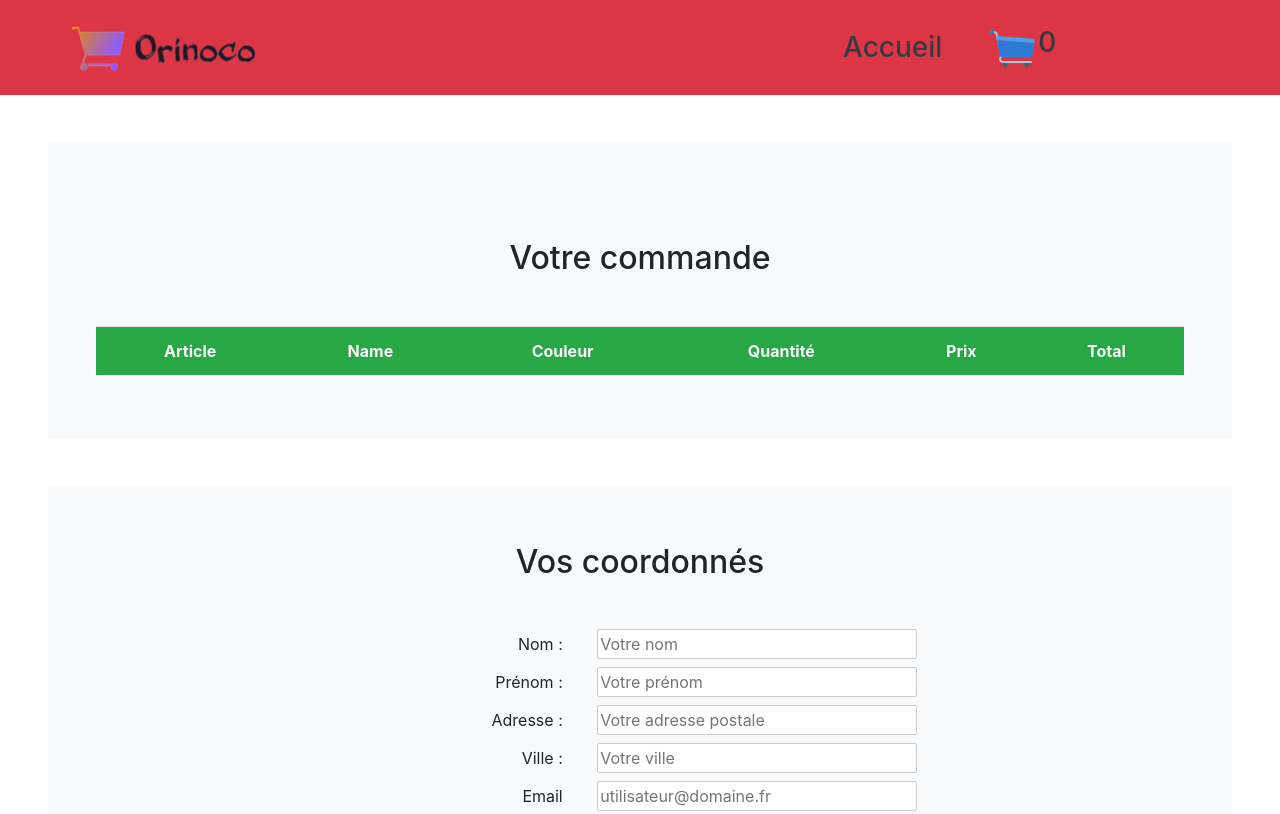
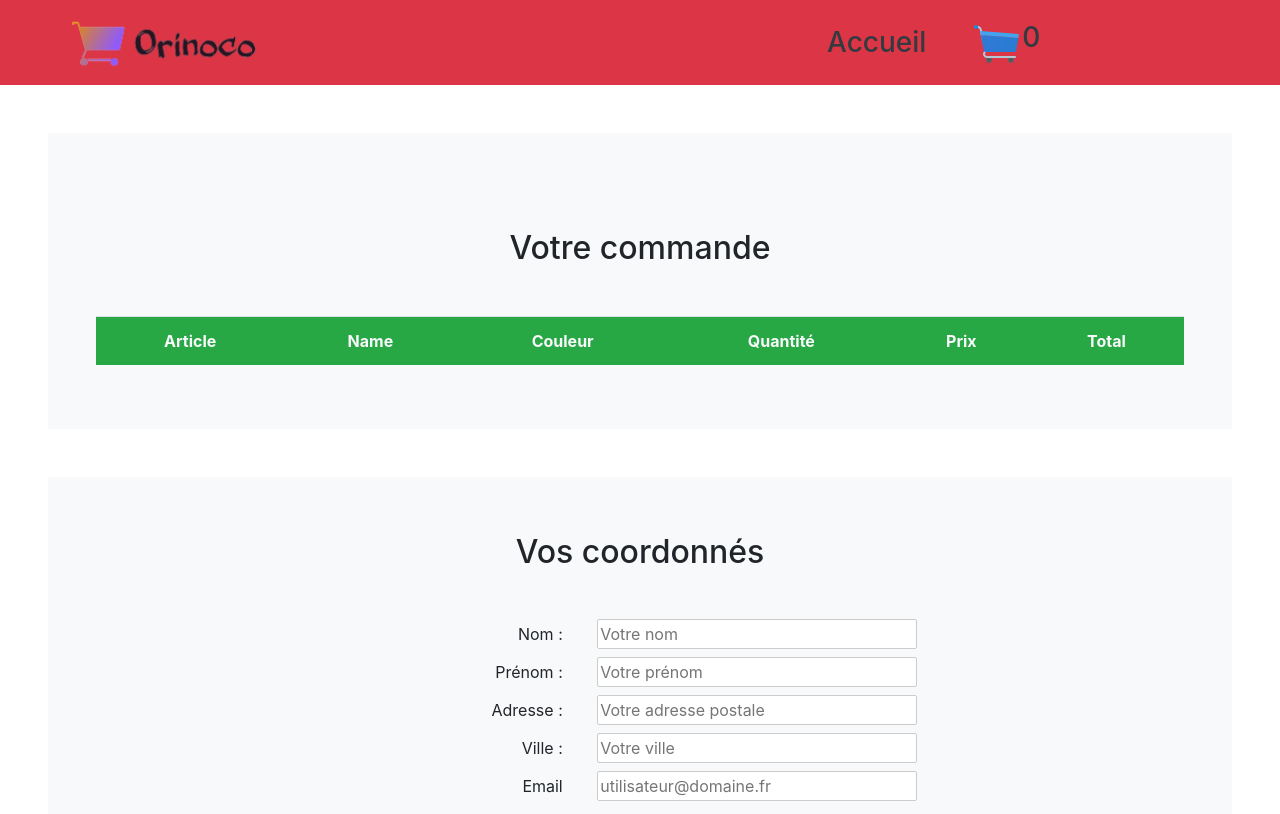
Before and after one commit to NAIRA52/Mon-projet-5, a website: page front/panier.html in a window 1280 px wide. Shown: the top 814 px of the page. Drawn offline with nearby package versions, Linux system fonts and the light colour scheme.

Commit message:
rectification html

```diff
--- a/front/panier.html
+++ b/front/panier.html
@@ -17,7 +17,7 @@
         <div class="container">
             <div class="row">
                 <div class="logo d-flex align-items-center  ">
-                    <a class="navbar-brand" href="../front/index.html">
+                    <a href="../front/index.html">
                         <img src="../front/img/logo.png" alt="logo-entreprise" class=" imglogo w-25">
                     </a>
 
--- a/front/product.js
+++ b/front/product.js
@@ -84,7 +84,7 @@ function cartNumbers() {
         //On identifie l'élément où celui-ci va être affiché
         document.querySelector('.cart span').textContent = productNumbers + parseInt(select.value);
     } else {
-        // On additionne le nombre de quantité ajoutée
+        // On stock la valeur en additionnant le nombre de quantité ajoutée
         localStorage.setItem('cartNumbers', parseInt(select.value));
         // on identifie l'élément où celui-ci va être affiché
         document.querySelector('.cart span').textContent = parseInt(select.value);
```
Also changed, not shown: front/index.html (+1 -1 lines), front/product.html (+1 -1 lines).
